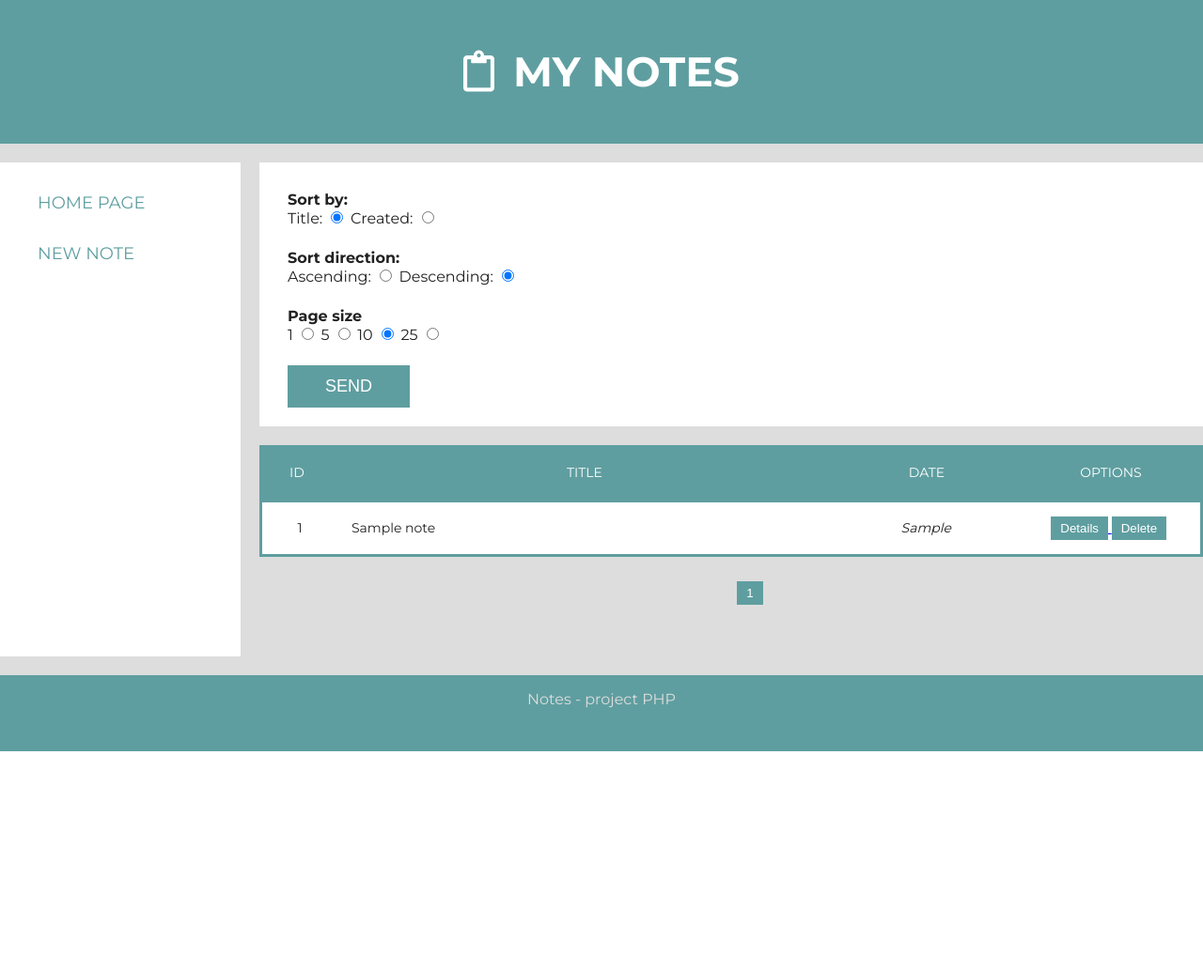
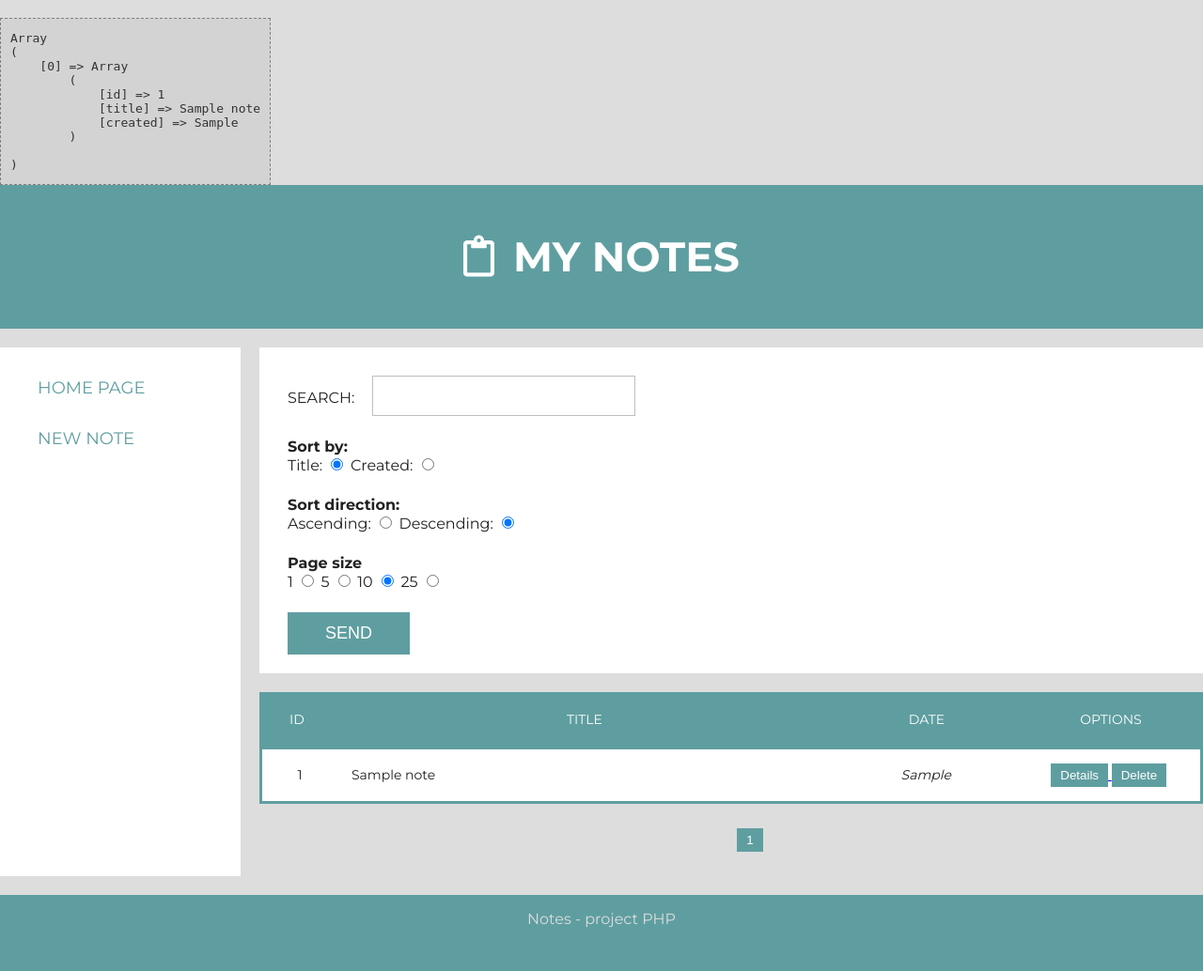
Before and after one commit to PiotrPustul/PHP-my-notes, a PHP site: page / in a window 1280 px wide. Shown: the whole page at 94% size. Before the commit the page ends 800 px from the top, so only its background shows below. Run offline with PHP 8.4, Linux system fonts and the light colour scheme; tables that the repository leaves empty or names only in its code hold one stand-in row (values such as "Sample post"); lists and menus that the app fills with data are empty; some libraries are stand-ins or nearby versions.

Commit message:
worked on finding notes feature, added searchNotes and getSeacrchCount into the database

```diff
--- a/src/Controller/NoteController.php
+++ b/src/Controller/NoteController.php
@@ -36,6 +36,7 @@ class NoteController extends AbstractController
 
    public function listAction(): void
    {
+      $phrase = $this->request->getParam('phrase');
       $pageNumber = (int) $this->request->getParam('page', 1);
       $pageSize = (int) $this->request->getParam('pagesize', self::PAGE_SIZE);
       $sortBy = $this->request->getParam('sortby', 'title');
@@ -45,19 +46,27 @@ class NoteController extends AbstractController
          $pageSize = self::PAGE_SIZE;
       }
 
-      $note = $this->database->getNotes($pageNumber, $pageSize, $sortBy, $sortOrder);
-      $notesAmount = $this->database->getCount();
+      if ($phrase) {
+         $noteList = $this->database->searchNotes($phrase, $pageNumber, $pageSize, $sortBy, $sortOrder);
+         $notesAmount = $this->database->getSearchCount($phrase);
+      } else {
+         $noteList = $this->database->getNotes($pageNumber, $pageSize, $sortBy, $sortOrder);
+         $notesAmount = $this->database->getCount();
+      }
+
+      dump($noteList);
 
       $this->view->render(
          'list',
          [
+            'phrase' => $phrase,
             'page' => [
                'number' => $pageNumber,
                'size' => $pageSize,
                'pages' => (int) ceil($notesAmount / $pageSize)
             ],
             'sort' => ['by' => $sortBy, 'order' => $sortOrder],
-            'notes' => $note,
+            'notes' => $noteList,
             'before' => $this->request->getParam('before'),
             'error' => $this->request->getParam('error')
          ]
--- a/src/Database.php
+++ b/src/Database.php
@@ -22,6 +22,60 @@ class Database
          $this->createConnection($config);
       } catch (PDOException $e) {
          throw new StorageException('Connection Error');
+      }
+   }
+
+   public function searchNotes(
+      string $phrase,
+      int $pageNumber,
+      int $pageSize,
+      string $sortBy,
+      string $sortOrder
+   ): array {
+      try {
+         $limit = $pageSize;
+         $offset = ($pageNumber - 1) * $pageSize;
+
+         if (!in_array($sortBy, ['created', 'title'])) {
+            $sortBy = 'title';
+         }
+         if (!in_array($sortOrder, ['asc', 'desc'])) {
+            $sortOrder = 'desc';
+         }
+
+         $phrase = $this->connection->quote('%' . $phrase . '%', PDO::PARAM_STR);
+
+         $query = "SELECT id, title, created
+         FROM notes
+         WHERE title LIKE ($phrase)
+         ORDER BY $sortBy $sortOrder
+         LIMIT $offset, $limit";
+
+         $result = $this->connection->query($query);
+         return $result->fetchAll(PDO::FETCH_ASSOC);
+      } catch (Throwable $e) {
+         throw new StorageException('The notes could not be found
+         ', 400, $e);
+      }
+   }
+
+   public function getSearchCount(string $phrase): int
+   {
+      try {
+         $phrase = $this->connection->quote('%' . $phrase . '%', PDO::PARAM_STR);
+         $query = "SELECT count(*) AS notesAmount
+         FROM notes
+         WHERE title LIKE ($phrase)";
+
+         $result = $this->connection->query($query);
+         $result =  $result->fetch(PDO::FETCH_ASSOC);
+         if ($result === false) {
+            throw new StorageException('Could not download the info of the amount of the note', 400);
+         }
+
+         return (int) $result['notesAmount'];
+      } catch (Throwable $e) {
+         throw new StorageException('The number of notes information could not be retrieved', 400, $e);
       }
    }
 
--- a/templates/pages/list.php
+++ b/templates/pages/list.php
@@ -41,10 +41,15 @@
       $size = $page['size'] ?? 10;
       $currentPage = $page['number'] ?? 1;
       $pages = $page['pages'] ?? 1;
+
+      $phrase = $params['phrase'] ?? null;
       ?>
 
       <div>
          <form action="/" class="settings-form" method="GET">
+            <div>
+               <label>Search: <input type="text" name="phrase" value="<?php echo $phrase ?>" /></label>
+            </div>
             <div>
                <div>Sort by:</div>
                <label>Title:
@@ -108,7 +113,7 @@
       </div>
 
       <?php
-      $paginationUrl = "&pagesize=$size?sortby=$by&sortorder=$order";
+      $paginationUrl = "&phrase=$phrase&pagesize=$size?sortby=$by&sortorder=$order";
       ?>
 
       <ul class="pagination">
```
